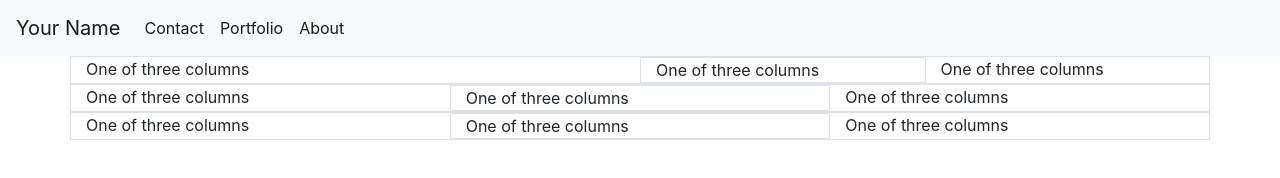
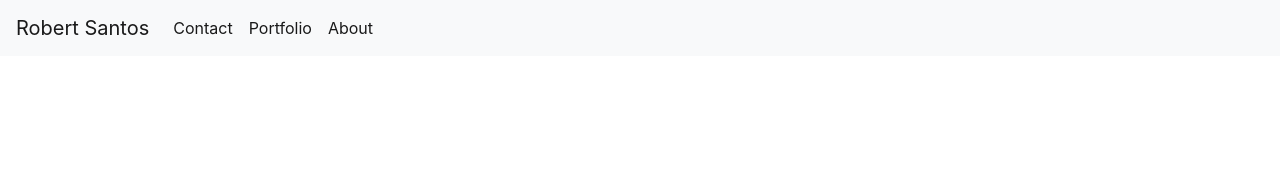
Before and after one commit to robertsantos-dfw/02-Homework, a plain HTML site: page portfolio.html in a window 1280 px wide. Drawn offline with nearby package versions, Linux system fonts and the light colour scheme.

Commit message:
updating all 3 htmls

```diff
--- a/portfolio.html
+++ b/portfolio.html
@@ -1,22 +1,26 @@
 <!DOCTYPE html>
 <html lang="en">
+
 <head>
     <meta charset="UTF-8">
     <meta name="viewport" content="width=device-width, initial-scale=1.0">
-    <title>Document</title>
+    <title>Portfolio</title>
+
     <link rel="stylesheet" href="https://cdn.jsdelivr.net/npm/bootstrap@4.5.3/dist/css/bootstrap.min.css"
-    integrity="sha384-TX8t27EcRE3e/ihU7zmQxVncDAy5uIKz4rEkgIXeMed4M0jlfIDPvg6uqKI2xXr2" crossorigin="anonymous">
+        integrity="sha384-TX8t27EcRE3e/ihU7zmQxVncDAy5uIKz4rEkgIXeMed4M0jlfIDPvg6uqKI2xXr2" crossorigin="anonymous">
+
 </head>
-<body>
-  <nav class="navbar navbar-expand-lg navbar-light bg-light">
-    <a class="navbar-brand" href="#">Your Name</a>
+
+<!-- Nav Bar -->
+<nav class="navbar navbar-expand-lg navbar-light bg-light my1">
+    <a class="navbar-brand" href="#">Robert Santos</a>
     <button class="navbar-toggler" type="button" data-toggle="collapse" data-target="#navbarSupportedContent"
         aria-controls="navbarSupportedContent" aria-expanded="false" aria-label="Toggle navigation">
         <span class="navbar-toggler-icon"></span>
     </button>
 
-    <div class="collapse navbar-collapse text-right" id="navbarSupportedContent">
-        <ul class="navbar-nav mr-auto">
+    <div class="collapse navbar-collapse" id="navbarSupportedContent">
+        <ul class="navbar-nav float-left">
             <li class="nav-item active">
                 <a class="nav-link" href="./contact.html">Contact <span class="sr-only">(current)</span></a>
             </li>
@@ -24,47 +28,20 @@
                 <a class="nav-link" href="./portfolio.html">Portfolio <span class="sr-only">(current)</span></a>
             </li>
             <li class="nav-item active">
-                <a class="nav-link" href="">About <span class="sr-only">(current)</span></a>
+                <a class="nav-link" href="./index.html">About <span class="sr-only">(current)</span></a>
             </li>
         </ul>
 
     </div>
-  </nav>
-  <div class="container">
-    <div class="row border border-silver">
-      <div class="col-sm-6">
-        One of three columns
-      </div>
-      <div class="col-sm border border-silver ">
-        One of three columns
-      </div>
-      <div class="col-sm">
-        One of three columns
-      </div>
-    </div>
-    <div class="row border border-silver">
-      <div class="col-sm">
-        One of three columns
-      </div>
-      <div class="col-sm border border-silver">
-        One of three columns
-      </div>
-      <div class="col-sm">
-        One of three columns
-      </div>
-    </div>
-    <div class="row border border-silver">
-      <div class="col-sm">
-        One of three columns
-      </div>
-      <div class="col-sm border border-silver">
-        One of three columns
-      </div>
-      <div class="col-sm">
-        One of three columns
-      </div>
-    </div>
-  </div>
+</nav>
+<body>
 
-</body>
+
+
+
+  <script src="https://code.jquery.com/jquery-3.5.1.slim.min.js" integrity="sha384-DfXdz2htPH0lsSSs5nCTpuj/zy4C+OGpamoFVy38MVBnE+IbbVYUew+OrCXaRkfj" crossorigin="anonymous"></script>
+  <script src="https://cdn.jsdelivr.net/npm/bootstrap@4.5.3/dist/js/bootstrap.bundle.min.js" integrity="sha384-ho+j7jyWK8fNQe+A12Hb8AhRq26LrZ/JpcUGGOn+Y7RsweNrtN/tE3MoK7ZeZDyx" crossorigin="anonymous"></script>
+  <script src="https://stackpath.bootstrapcdn.com/bootstrap/4.5.2/js/bootstrap.min.js" integrity="sha384-B4gt1jrGC7Jh4AgTPSdUtOBvfO8shuf57BaghqFfPlYxofvL8/KUEfYiJOMMV+rV" crossorigin="anonymous"></script>
+  </body>
+
 </html>
```
Also changed, not shown: contact.html (+5 -6 lines), index.html (+46 -0 lines).
